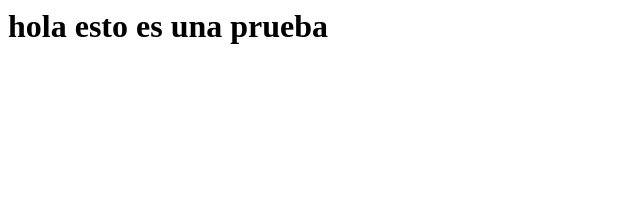
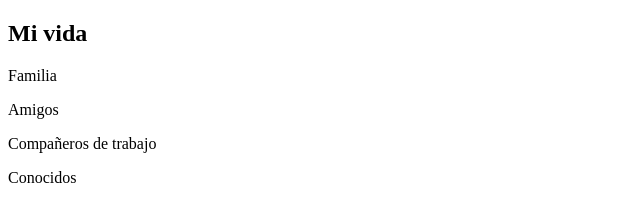
Before and after one commit to lortizlucas/proyectogit, a plain HTML site: page index.html in a window 1280 px wide. Shown: the whole page, without its empty margins (0-640 px from the left). Drawn offline with Linux system fonts and the light colour scheme.

Commit message:
Actualizando el index

```diff
--- a/index.html
+++ b/index.html
@@ -1 +1,26 @@
-<h1>hola esto es una prueba</h1>
+<!DOCTYPE html>
+<html lang="en">
+  <head>
+    <meta charset="UTF-8" />
+    <meta http-equiv="X-UA-Compatible" content="IE=edge" />
+    <meta name="viewport" content="width=device-width, initial-scale=1.0" />
+    <title>Prueba</title>
+  </head>
+  <body>
+    <article>
+      <h1>Mi vida</h1>
+      <section>
+        <p>Familia</p>
+      </section>
+      <section>
+        <p>Amigos</p>
+      </section>
+      <section>
+        <p>Compañeros de trabajo</p>
+      </section>
+      <section>
+        <p>Conocidos</p>
+      </section>
+    </article>
+  </body>
+</html>
```
